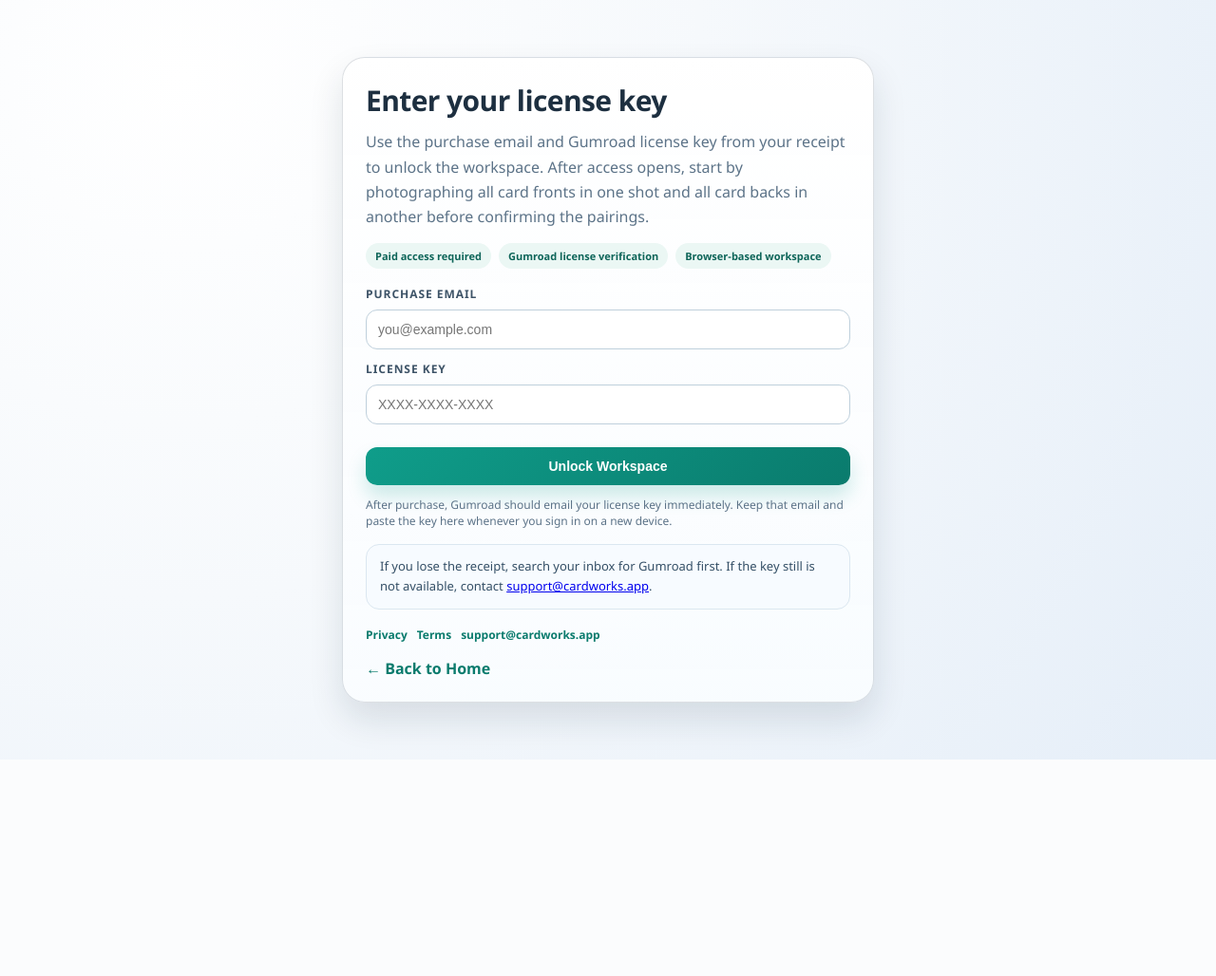
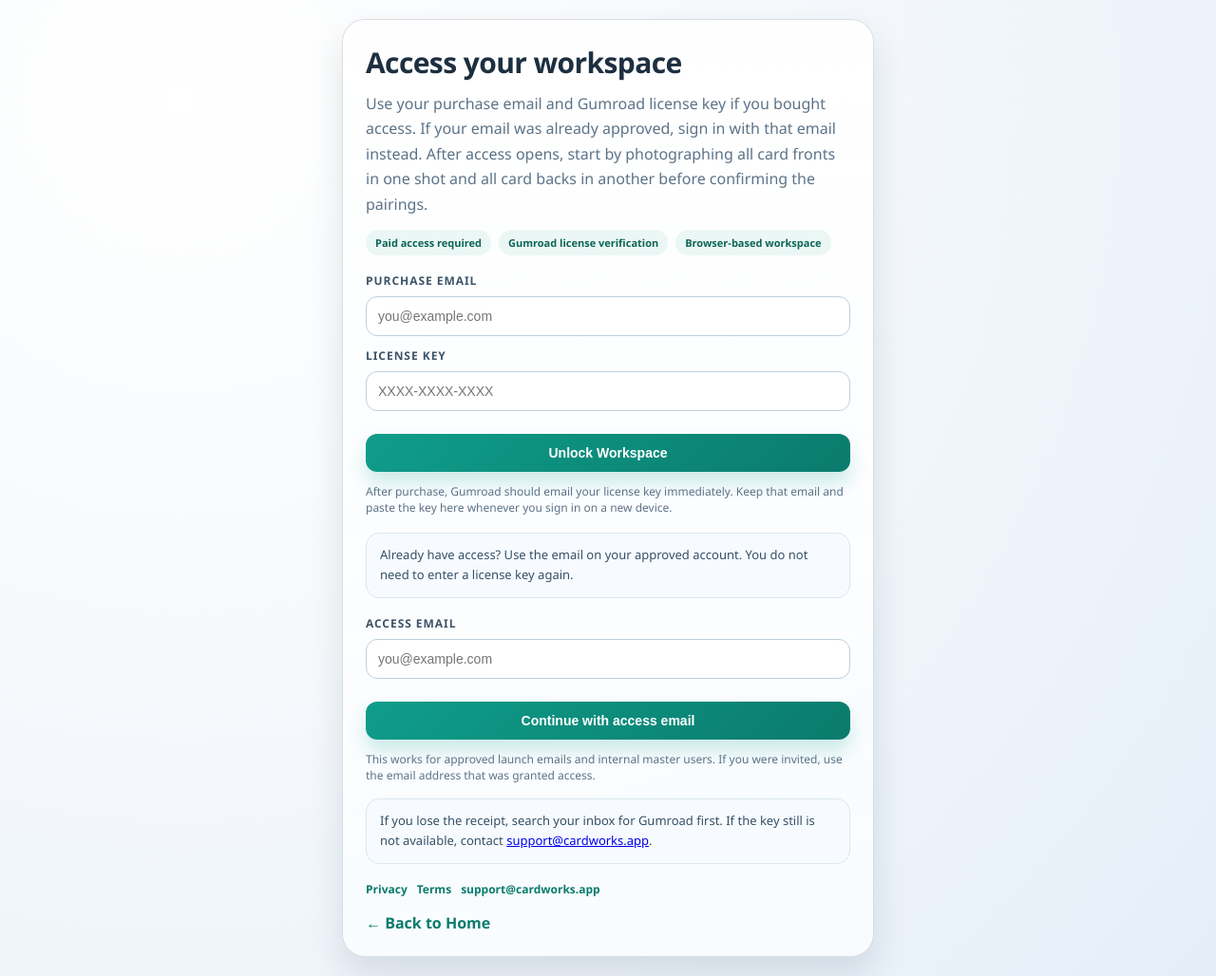
Before and after one commit to Razorback2424/eBay-Photos, a Flask app: page /login in a window 1280 px wide. Shown: the whole page at 95% size. Before the commit the page ends 800 px from the top, so only its background shows below. Run offline with Flask 3, Linux system fonts and the light colour scheme.

Commit message:
Add email-only sign-in for approved accounts

```diff
--- a/photo_prep_app/app.py
+++ b/photo_prep_app/app.py
@@ -505,6 +505,42 @@
 def login():
     error = None
     next_url = request.values.get("next") or url_for("workspace")
+    if request.method == "POST" and request.form.get("access_email"):
+        if not _validate_csrf():
+            _json_log("auth_login_csrf_failed", mode="access_email", remote_addr=request.remote_addr)
+            return render_template("login.html", error="Security check failed. Refresh and try again.", next_url=next_url), 400
+        access_email = (request.form.get("access_email") or "").strip().lower()
+        sub = models.get_subscription_by_email(DB_PATH, access_email)
+        entitled = bool(access_email and (billing_service.is_master_user(account_email=access_email) or (sub and sub.get("status") in {"trialing", "active"})))
+        if not entitled:
+            _json_log("auth_login_access_email_failed", email=access_email, reason="no_matching_entitlement")
+            return render_template("login.html", error="That email does not have access yet. Use your purchase email and license key, or ask support to enable access.", next_url=next_url), 400
+        user = auth_service.sign_in_gumroad(access_email)
+        if sub:
+            models.set_subscription(
+                DB_PATH,
+                user["id"],
+                account_email=access_email,
+                status=sub.get("status") or "active",
+                plan_name=sub.get("plan_name"),
+                cards_per_month_limit=sub.get("cards_per_month_limit"),
+                trial_cards_total_limit=sub.get("trial_cards_total_limit"),
+                trial_exhausted_at=sub.get("trial_exhausted_at"),
+                stripe_customer_id=sub.get("stripe_customer_id"),
+                stripe_subscription_id=sub.get("stripe_subscription_id"),
+            )
+        elif billing_service.is_master_user(account_email=access_email):
+            models.set_subscription(
+                DB_PATH,
+                user["id"],
+                account_email=access_email,
+                status="active",
+                plan_name="Owner Access",
+                cards_per_month_limit=0,
+            )
+        session["show_onboarding_notice"] = True
+        _json_log("auth_login_access_email_success", user_id=user.get("id"), email=access_email)
+        return redirect(next_url)
     if request.method == "POST" and auth_service.auth_mode() == "gumroad":
         if not _validate_csrf():
             _json_log("auth_login_csrf_failed", mode="gumroad", remote_addr=request.remote_addr)
--- a/photo_prep_app/templates/login.html
+++ b/photo_prep_app/templates/login.html
@@ -134,8 +134,8 @@
 </head>
 <body>
   <main class="card">
-    <h1>Enter your license key</h1>
-    <p>Use the purchase email and Gumroad license key from your receipt to unlock the workspace. After access opens, start by photographing all card fronts in one shot and all card backs in another before confirming the pairings.</p>
+    <h1>Access your workspace</h1>
+    <p>Use your purchase email and Gumroad license key if you bought access. If your email was already approved, sign in with that email instead. After access opens, start by photographing all card fronts in one shot and all card backs in another before confirming the pairings.</p>
     <div class="chiprow">
       <span class="chip">Paid access required</span>
       <span class="chip">Gumroad license verification</span>
@@ -156,6 +156,19 @@
       <div class="tiny">After purchase, Gumroad should email your license key immediately. Keep that email and paste the key here whenever you sign in on a new device.</div>
     </form>
 
+    <div class="note" style="margin-top:18px;">
+      Already have access? Use the email on your approved account. You do not need to enter a license key again.
+    </div>
+
+    <form method="post" action="{{ url_for('login') }}" onsubmit="trackAccessEvent('Access Email Submit')">
+      <input type="hidden" name="next" value="{{ next_url }}" />
+      <input type="hidden" name="csrf_token" value="{{ csrf_token }}" />
+      <label>Access Email</label>
+      <input type="email" name="access_email" placeholder="you@example.com" required />
+      <button type="submit">Continue with access email</button>
+      <div class="tiny">This works for approved launch emails and internal master users. If you were invited, use the email address that was granted access.</div>
+    </form>
+
     {% if purchase_url %}
     <a class="secondary" href="{{ purchase_url }}" target="_blank" rel="noopener noreferrer" onclick="trackAccessEvent('Access Purchase Click')">Buy Access on Gumroad</a>
     {% endif %}
@@ -170,7 +183,7 @@
       <a href="mailto:{{ support_email }}">{{ support_email }}</a>
     </div>
 
-    <a class="toplink" href="{{ url_for('workspace') if auth and auth.is_authenticated else url_for('dashboard') }}">← Back to Home</a>
+    <a class="toplink" href="{{ url_for('workspace') if auth and auth.is_authenticated else url_for('index') }}">← Back to Home</a>
   </main>
 </body>
 </html>
```
Also changed, not shown: photo_prep_app/models.py (+18 -0 lines), photo_prep_app/templates/index.html (+6 -2 lines).
